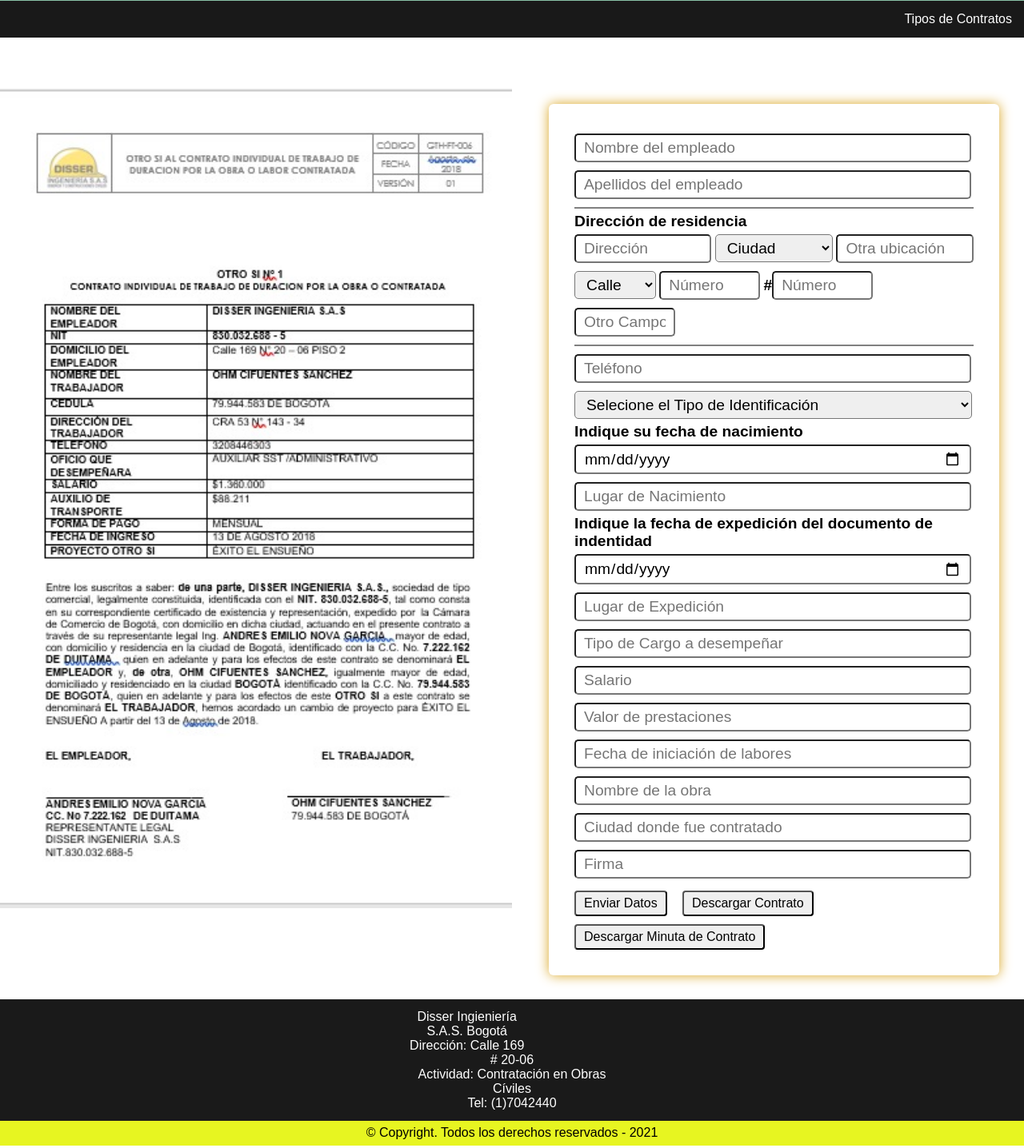
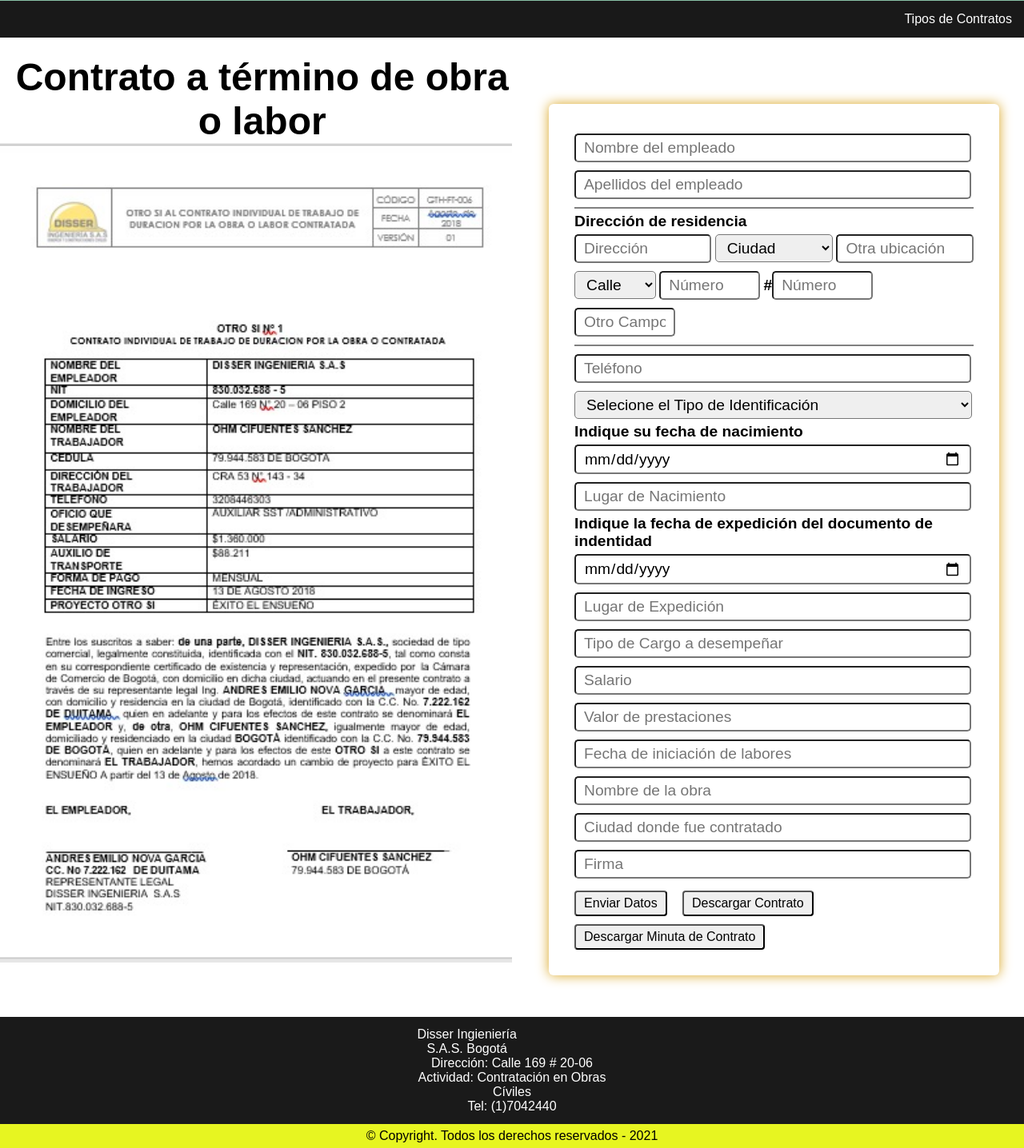
Before and after one commit to y4xu1/P-gina-Web-del-Proyecto, a PHP site: page /Contrato_Obraalabor.html in a window 1280 px wide. Shown: the part 716-2152 px from the top of the page at 80% size. Run offline with PHP 8.4, Linux system fonts and the light colour scheme.

Commit message:
Correcciones

```diff
--- a/Contrato_Fijo.html
+++ b/Contrato_Fijo.html
@@ -150,6 +150,7 @@
                     <input class="botons" type="submit" value="Descargar Minuta de Contrato">
                 </div>
             </section>
+            <h2>Contrato a término fijo</h2>
             <img src="Imagenes de la Página/contrato temino fijo.jpg" alt="Imagen_inicio_contratos" class="contrato1">
         </section>
         <footer class="info_empres">
--- a/Contrato_Obraalabor.html
+++ b/Contrato_Obraalabor.html
@@ -150,6 +150,7 @@
                     <input class="botons" type="submit" value="Descargar Minuta de Contrato">
                 </div>
             </section>
+            <h2>Contrato a término de obra o labor</h2>
             <img src="Imagenes de la Página/OBRA A LABOR-DISSER.jpg" alt="Imagen_inicio_contratos" class="contrato1">
         </section>
         <footer class="info_empres">
--- a/Contrato_indefinido.html
+++ b/Contrato_indefinido.html
@@ -150,6 +150,7 @@
                     <input class="botons" type="submit" value="Descargar Minuta de Contrato">
                 </div>
             </section>
+            <h2>Contrato a término indefinido</h2>
             <img src="Imagenes de la Página/INDEFINIDO-DISSER.jpg" alt="Imagen_inicio_contratos" class="contrato1">
         </section>
         <footer class="info_empres">
--- a/Contratos.css
+++ b/Contratos.css
@@ -153,15 +153,19 @@ ul, ol {
 .botons:hover {
     box-shadow: 0px 0px 5px grey;
 }
+h2 {
+    text-align: center;
+    margin: 5% 0% 0% 0%;
+    font-size: 300%;
+}
 .contrato1 {
     width: 50%;
-    margin: 5% 0%;
 }
 /*-------------------------------------------------*/
 footer {
     color: rgb(255, 255, 255);
     background-color: rgba(0, 0, 0, 0.897);
-    margin-top: 3.6%;
+    margin-top: 5%;
 }
 footer ul {
     margin: 1% 40%;
--- a/Perfil_Aspirante.html
+++ b/Perfil_Aspirante.html
@@ -181,7 +181,6 @@
     </body>
 </html>
 <!---->
-
 <style>
 .ladrillos{
     width: 100%;
```
